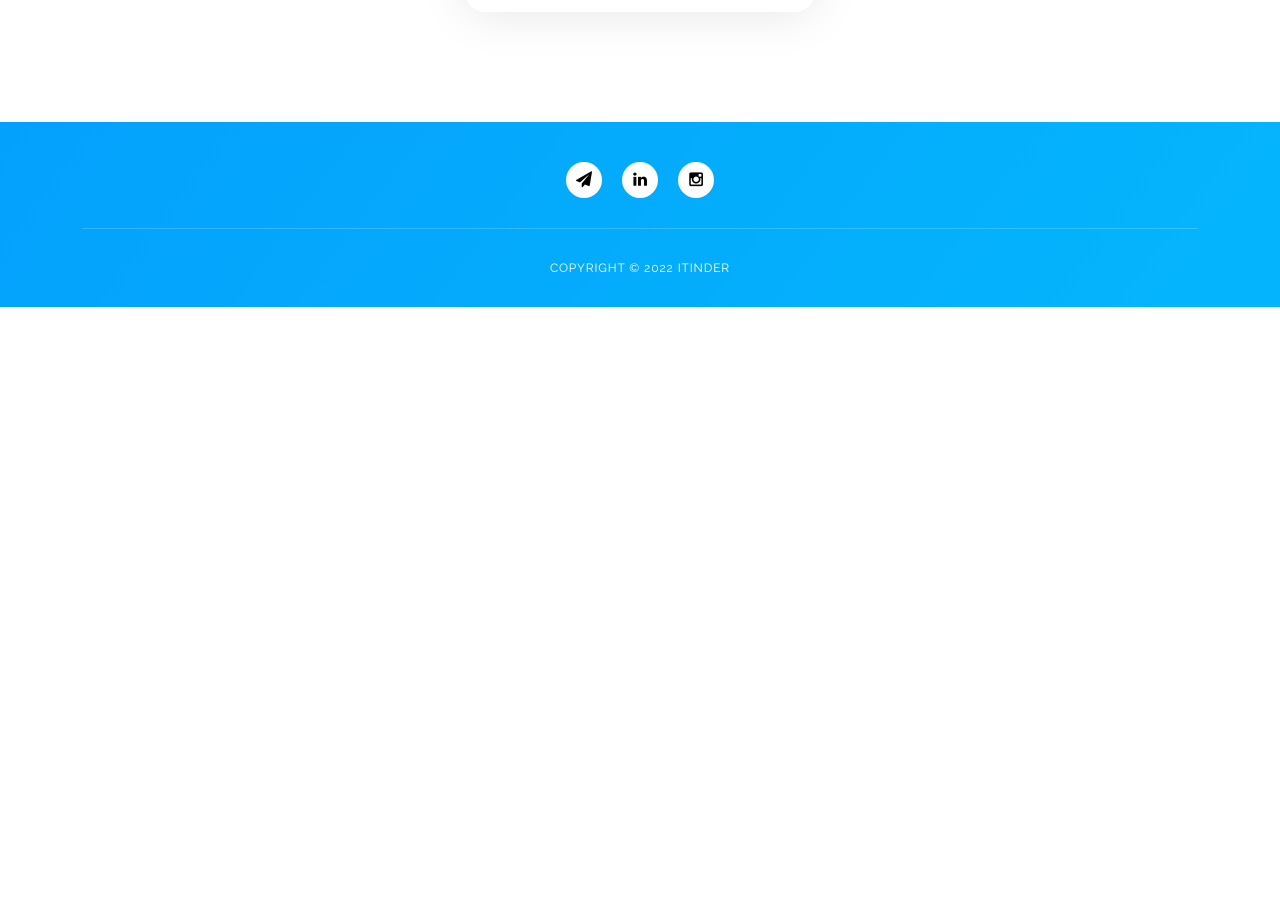
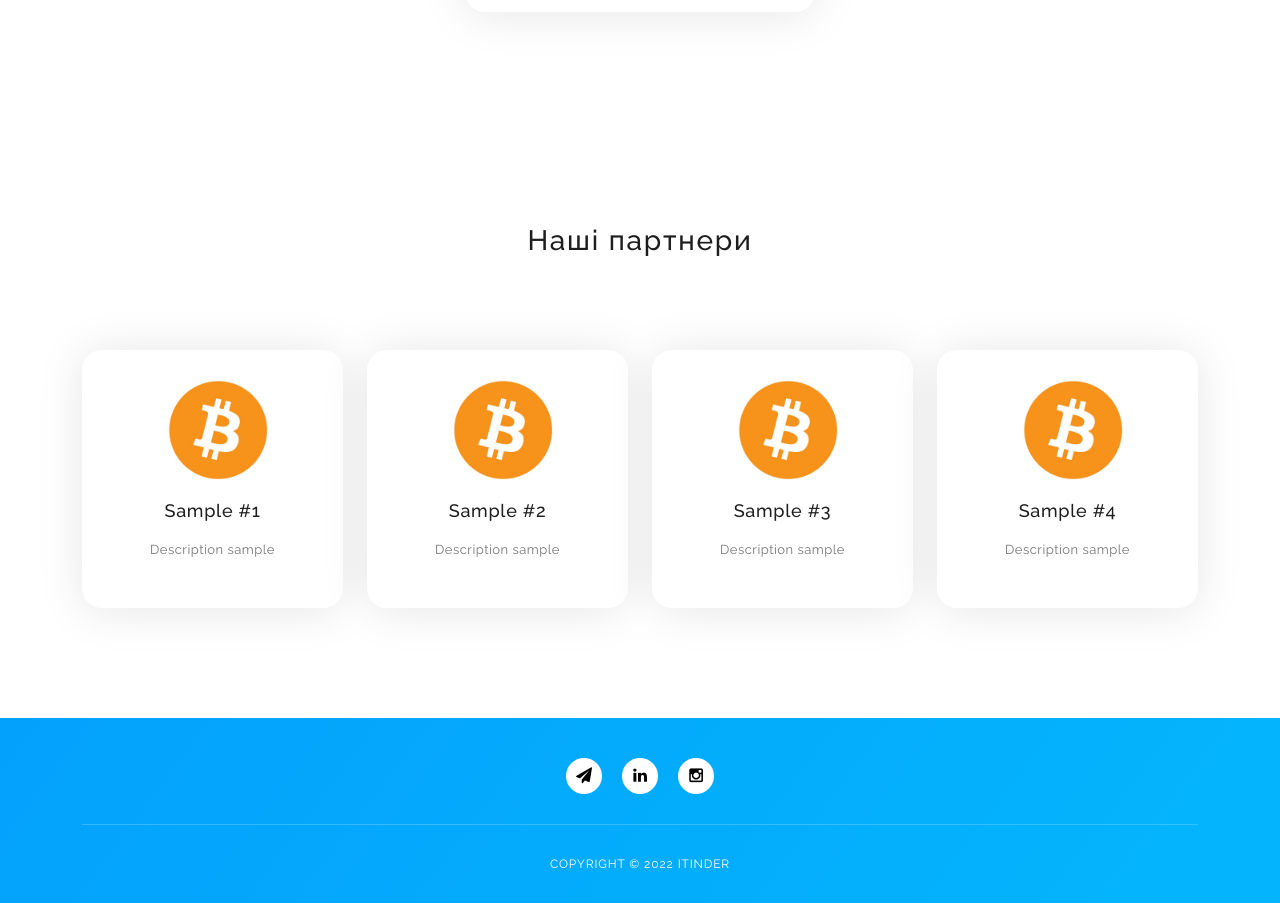
Before and after one commit to ITinderorg/ITinderWebsite, a Next.js app: page /ITpartners in a window 1280 px wide. Shown: the part 3180-4083 px from the top of the page. Before the commit the page ends 3487 px from the top, so only its background shows below. Built offline with nearby package versions, Linux system fonts and the light colour scheme.

Commit message:
Added OurPartners section

```diff
--- a/src/components/page/home/features/Features.jsx
+++ b/src/components/page/home/features/Features.jsx
@@ -18,7 +18,7 @@ const Features = () => {
             <Col lg={12}>
               <Row>
                 <Col lg={4} md={6} sm={6}>
-                  <Fade bottom duration={1000}>
+                  <Fade bottom duration={1200}>
                     <div className="features-small-item">
                       <div className="icon">
                         <i>
@@ -38,7 +38,7 @@ const Features = () => {
                   </Fade>
                 </Col>
                 <Col lg={4} md={6} sm={6}>
-                  <Fade bottom duration={1400}>
+                  <Fade bottom duration={1200} delay={200}>
                     <div className="features-small-item">
                       <div className="icon">
                         <i>
@@ -60,7 +60,7 @@ const Features = () => {
                   </Fade>
                 </Col>
                 <Col lg={4} md={6} sm={6}>
-                  <Fade bottom duration={1800}>
+                  <Fade bottom duration={1200} delay={400}>
                     <div className="features-small-item">
                       <Row>
                         <div className="icon">
--- a/src/components/page/partners/PartnersPage.jsx
+++ b/src/components/page/partners/PartnersPage.jsx
@@ -1,6 +1,7 @@
 import WelcomeArea from "../../global/welcome/WelcomeArea";
 import AboutUs from "./aboutUs/AboutUs";
 import Benefits from "./benefits/Benefits";
+import OurPartners from "./ourPartners/OurPartners";
 import classes from "./PartnersPage.module.css";
 import Pricing from "./pricing/Pricing";
 
@@ -19,6 +20,7 @@ const PartnersPage = () => {
       <AboutUs />
       <Benefits />
       <Pricing />
+      <OurPartners />
     </>
   );
 };
--- a/src/components/page/partners/benefits/Benefits.jsx
+++ b/src/components/page/partners/benefits/Benefits.jsx
@@ -26,7 +26,12 @@ const Benefits = () => {
                   className={item.id % 2 == 0 ? "ms-auto text-end" : ""}
                 >
                   {item.id % 2 == 0 ? (
-                    <Fade right duration={1500} delay={item.id * 120}>
+                    <Fade
+                      right
+                      duration={1500}
+                      delay={item.id * 120}
+                      distance="125px"
+                    >
                       <div className="features-small-item">
                         <div className={classes.gridRight}>
                           <h5 className={classes.benefitTitle}>{item.text}</h5>
@@ -35,7 +40,12 @@ const Benefits = () => {
                       </div>
                     </Fade>
                   ) : (
-                    <Fade left duration={1500} delay={item.id * 120}>
+                    <Fade
+                      left
+                      duration={1500}
+                      delay={item.id * 120}
+                      distance="125px"
+                    >
                       <div className="features-small-item">
                         <div className={classes.gridLeft}>
                           <i className={item.iconClass}></i>
--- /dev/null
+++ b/src/components/page/partners/ourPartners/OurPartners.jsx
@@ -0,0 +1,49 @@
+import classes from "./OurPartners.module.css";
+import { Container, Row, Col } from "react-bootstrap";
+import constants from "../../../../constants/PartnersConstants";
+
+const OurPartners = () => {
+  const partners = constants.Partners;
+  return (
+    <section className="section" id="ourPartners">
+      <Container>
+        <Row>
+          <Col lg={12}>
+            <div className="center-heading">
+              <h2 className="section-title">Наші партнери</h2>
+            </div>
+          </Col>
+        </Row>
+        <Row className="padding-top-70">
+          {partners.map((item) => {
+            return (
+              <Col lg={3} md={6} sm={6} key={item.id}>
+                <div className="features-small-item">
+                  <div className="icon">
+                    <i>
+                      <img
+                        width="100"
+                        height="100"
+                        src={
+                          require("../../../../assets/images/" + item.imageName)
+                            .default.src
+                        }
+                        alt="telegram"
+                        title="telegram"
+                        loading="lazy"
+                      />
+                    </i>
+                  </div>
+                  <h5 className="features-title">{item.name}</h5>
+                  <p>{item.description}</p>
+                </div>
+              </Col>
+            );
+          })}
+        </Row>
+      </Container>
+    </section>
+  );
+};
+
+export default OurPartners;
--- a/src/components/page/partners/pricing/Pricing.jsx
+++ b/src/components/page/partners/pricing/Pricing.jsx
@@ -11,7 +11,7 @@ const Pricing = () => {
         <Row>
           <Col lg={12}>
             <div className="center-heading">
-              <h2 className="section-title">Прайс-лист для партнера</h2>
+              <h2 className="section-title">Прайс-лист для партнерів</h2>
             </div>
           </Col>
           <Col lg={6} className="offset-lg-3">
--- a/src/constants/PartnersConstants.js
+++ b/src/constants/PartnersConstants.js
@@ -56,6 +56,32 @@ const PartnersConstants = {
       class: "center",
     },
   ],
+  Partners: [
+    {
+      id: 1,
+      name: "Sample #1",
+      description: "Description sample",
+      imageName: "bitcoin.jpg",
+    },
+    {
+      id: 2,
+      name: "Sample #2",
+      description: "Description sample",
+      imageName: "bitcoin.jpg",
+    },
+    {
+      id: 3,
+      name: "Sample #3",
+      description: "Description sample",
+      imageName: "bitcoin.jpg",
+    },
+    {
+      id: 4,
+      name: "Sample #4",
+      description: "Description sample",
+      imageName: "bitcoin.jpg",
+    },
+  ],
 };
 
 export default PartnersConstants;
```
Also changed, not shown: src/components/page/partners/ourPartners/OurPartners.module.css (added).
